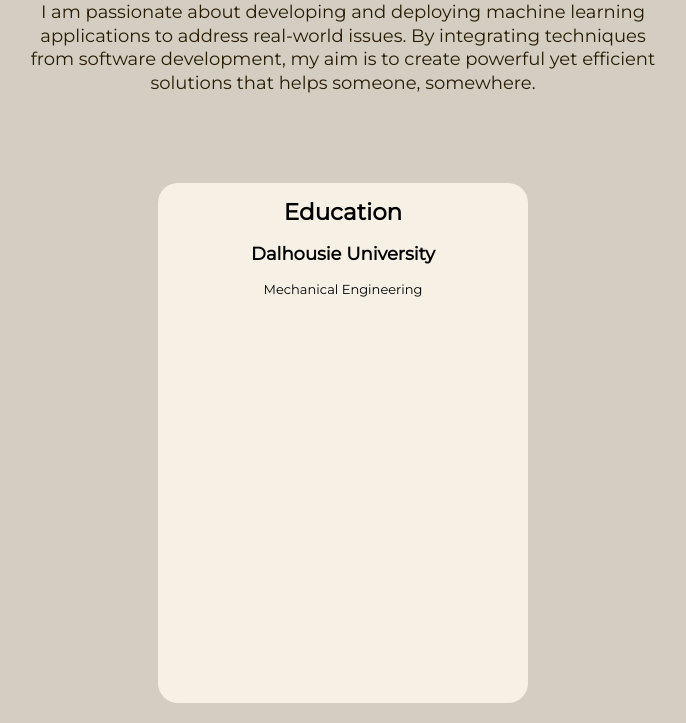
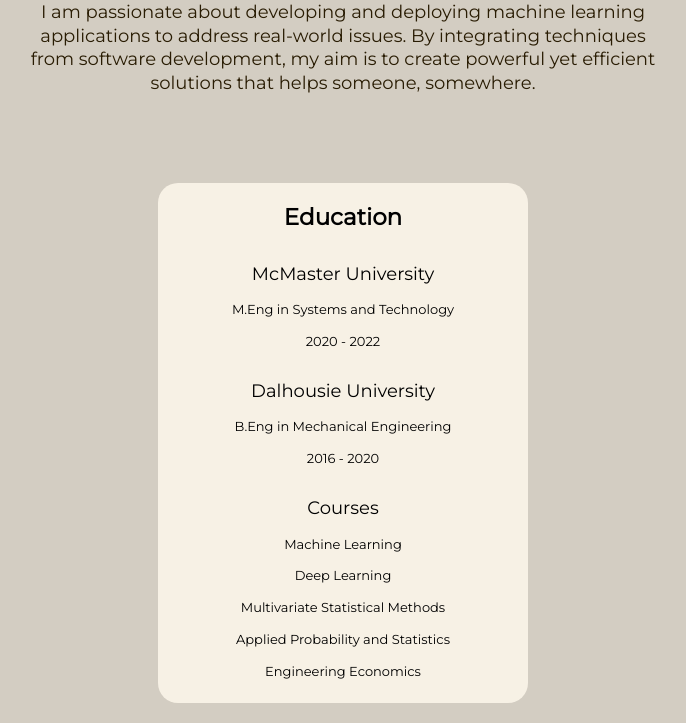
Before and after one commit to XuLiangQi/me-page, a Flask app: page /about in a window 1280 px wide. Shown: the part 237-960 px from the top of the page, without its empty margins (297-983 px from the left). Run offline with Flask 3, Linux system fonts and the light colour scheme.

Commit message:
adding js script to generate about-card

```diff
--- a/static/css/main.css
+++ b/static/css/main.css
@@ -137,19 +137,36 @@
   max-width: 50vw;
 }
 
+.about-card-container {
+  display: flex;
+  flex-wrap: wrap;
+  margin-top: 50px;
+  justify-content: center;
+  opacity: 0;
+  font-family: "Montserrat";
+  animation: fadeIn 1s ease forwards;
+}
+
+.about-card {
+  background-color: rgb(247, 241, 229);
+  color: black;
+  border-radius: 20px;
+  height: 520px;
+  width: 370px;
+  margin: 20px;
+  text-align: center;
+}
+
 .about-card-title {
   font-size: 23px;
   font-weight: bold;
   color: rgb(0, 0, 0);
-  margin-top: 15px;
-  align-content: center;
+  margin-top: 20px;
 }
 
 .about-card-sub-title {
-  align-content: center;
-  font-weight: bold;
   font-size: 18px;
-  margin-top: 15px;
+  margin-top: 30px;
 }
 
 .about-card-content {
@@ -219,7 +236,7 @@
   font-size: 40px;
 }
 
-.project-card-container, .about-card-container {
+.project-card-container {
   display: flex;
   flex-wrap: wrap;
   margin-top: 50px;
@@ -229,7 +246,7 @@
   animation: fadeIn 1s ease forwards;
 }
 
-.project-card, .about-card {
+.project-card {
   background-color: rgb(247, 241, 229);
   color: black;
   border-radius: 20px;
@@ -239,7 +256,7 @@
   text-align: center;
   transition: transform 0.5s ease;
 }
-.project-card:hover, .about-card:hover {
+.project-card:hover {
   transform: scale(1.01);
 }
 
--- a/static/js/menu-hover.js
+++ b/static/js/menu-hover.js
@@ -43,6 +43,7 @@
       svg.appendChild(path);
 
       // when creating the element the offset is initialized, however, because of the transition we have to hide it untill it disappears
+      setCircle(false);
       setCircle(false);
       setCircle(false);
 
--- a/static/scss/_about.scss
+++ b/static/scss/_about.scss
@@ -14,25 +14,34 @@
 }
 
 .about-card-container{
-    @extend .project-card-container;
+    display:flex;
+    flex-wrap: wrap;
+    margin-top:50px;
+    justify-content: center;
+    opacity: 0;
+    font-family: 'Montserrat';
+    animation: fadeIn 1s ease forwards;
 }
 
 .about-card{
-    @extend .project-card;
+    background-color:rgb(247, 241, 229);
+    color:black;
+    border-radius: 20px;;
+    height:520px;
+    width: 370px;
+    margin:20px;
+    text-align: center;
 }
 
 .about-card-title{
     font-size:$font-m;
     font-weight:bold;
     color:rgb(0, 0, 0);
-    margin-top:15px;
-    align-content: center;
+    margin-top:20px;
 }
 .about-card-sub-title{
-    align-content:center;
-    font-weight:bold;
     font-size:$font-s;
-    margin-top:15px;
+    margin-top:30px;
 }
 .about-card-content{
     align-content:left;
--- a/templates/about.html
+++ b/templates/about.html
@@ -17,11 +17,19 @@
     </div>
 </section>
 
-<section class="about-card-container">
-<div class="about-card">
-    <div class="about-card-title">Education</div>
-    <div class="about-card-sub-title">Dalhousie University</div>
-    <div class="about-card-content">Mechanical Engineering</div>
-</div>
+<script src="../static/js/about-card.js"></script>
+<section id="about-card-container">
+    <script>
+        // Call the createAboutCard function with specific content
+        createAboutCard('Education', [
+            { subTitle: 'McMaster University', contents: ['M.Eng in Systems and Technology', '2020 - 2022'] },
+            { subTitle: 'Dalhousie University', contents: ['B.Eng in Mechanical Engineering', '2016 - 2020'] },
+            { subTitle: 'Courses', contents: ['Machine Learning', 'Deep Learning', 'Multivariate Statistical Methods', 'Applied Probability and Statistics', 'Engineering Economics'] }
+
+        ]);
+
+    </script>
+
+
 </section>
 {% endblock %}
```
Also changed, not shown: static/js/about-card.js (added, +35 -0 lines), 1 other file.
